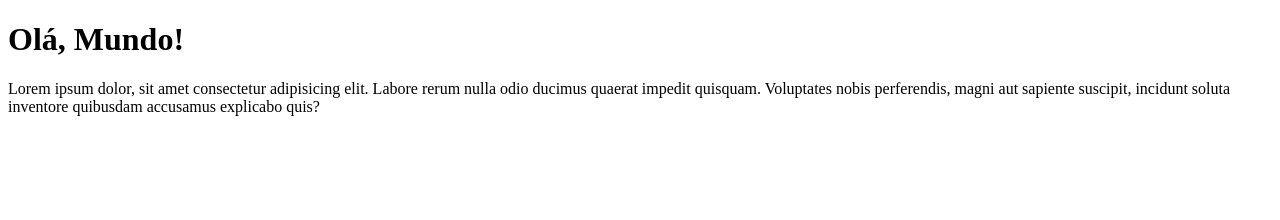
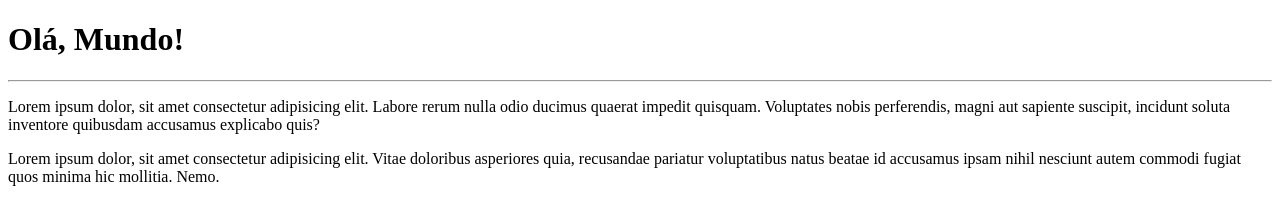
Before and after one commit to bruna07-web/Ola--Mundo-1, a plain HTML site: page site-exemplo/index.html in a window 1280 px wide. Drawn offline with Linux system fonts and the light colour scheme.

Commit message:
Adicionei
Adicionei parágrafo

```diff
--- a/site-exemplo/index.html
+++ b/site-exemplo/index.html
@@ -7,6 +7,8 @@
 </head>
 <body>
     <h1>Olá, Mundo!</h1>
+    <hr>
     <p>Lorem ipsum dolor, sit amet consectetur adipisicing elit. Labore rerum nulla odio ducimus quaerat impedit quisquam. Voluptates nobis perferendis, magni aut sapiente suscipit, incidunt soluta inventore quibusdam accusamus explicabo quis?</p>
+    <p>Lorem ipsum dolor, sit amet consectetur adipisicing elit. Vitae doloribus asperiores quia, recusandae pariatur voluptatibus natus beatae id accusamus ipsam nihil nesciunt autem commodi fugiat quos minima hic mollitia. Nemo.</p>
 </body>
 </html>
```
